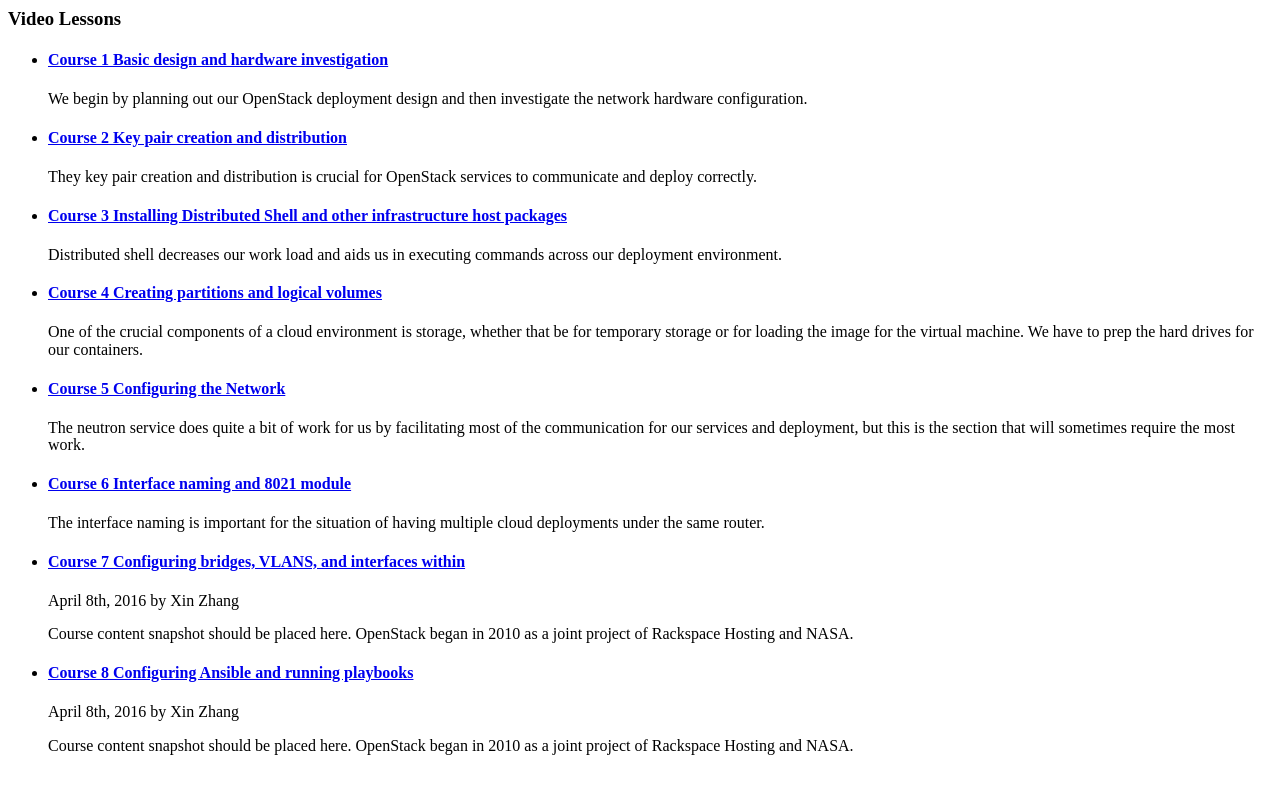
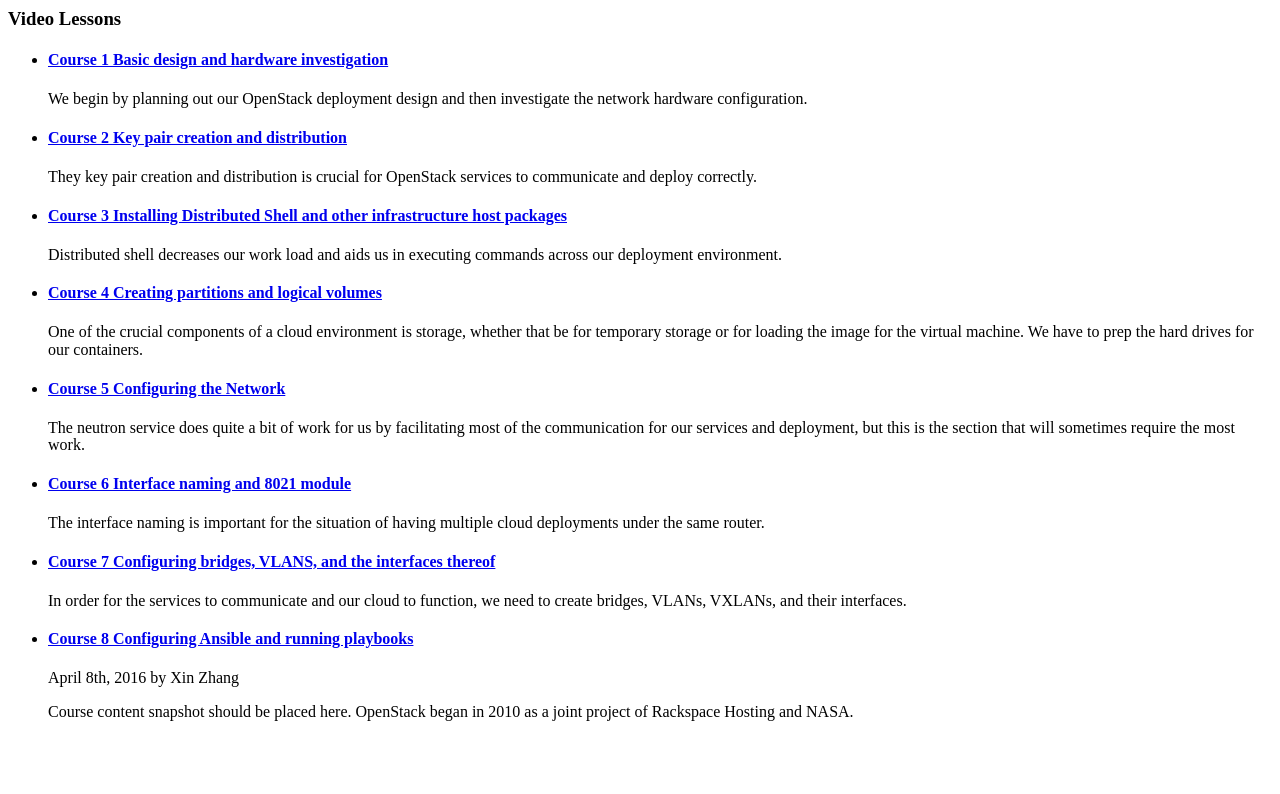
Before and after one commit to opencloudelab/opencloudelab.github.io, a Jekyll site: the page built from Views/Topics/openstack_installation.md, in a window 1280 px wide. Shown: the top 794 px of the page. Built offline with Jekyll 4.4.1, drawn with Linux system fonts in a browser that asks for light colours.

Commit message:
description correction

```diff
--- a/_posts/openstack-install/2016-1-9-Course7.md
+++ b/_posts/openstack-install/2016-1-9-Course7.md
@@ -1,9 +1,9 @@
 ---
 layout: post
-title: Course 7 Configuring bridges, VLANS, and interfaces within
+title: Course 7 Configuring bridges, VLANS, and the interfaces thereof
 categories: openstack-install
-author: April 8th, 2016  by Xin Zhang
-description: Course content snapshot should be placed here. OpenStack began in 2010 as a joint project of Rackspace Hosting and NASA.
+author:
+description: In order for the services to communicate and our cloud to function, we need to create bridges, VLANs, VXLANs, and their interfaces.
 ---
 
 #### Course 7: Configuring bridges, VLANS, and interfaces within #
```
